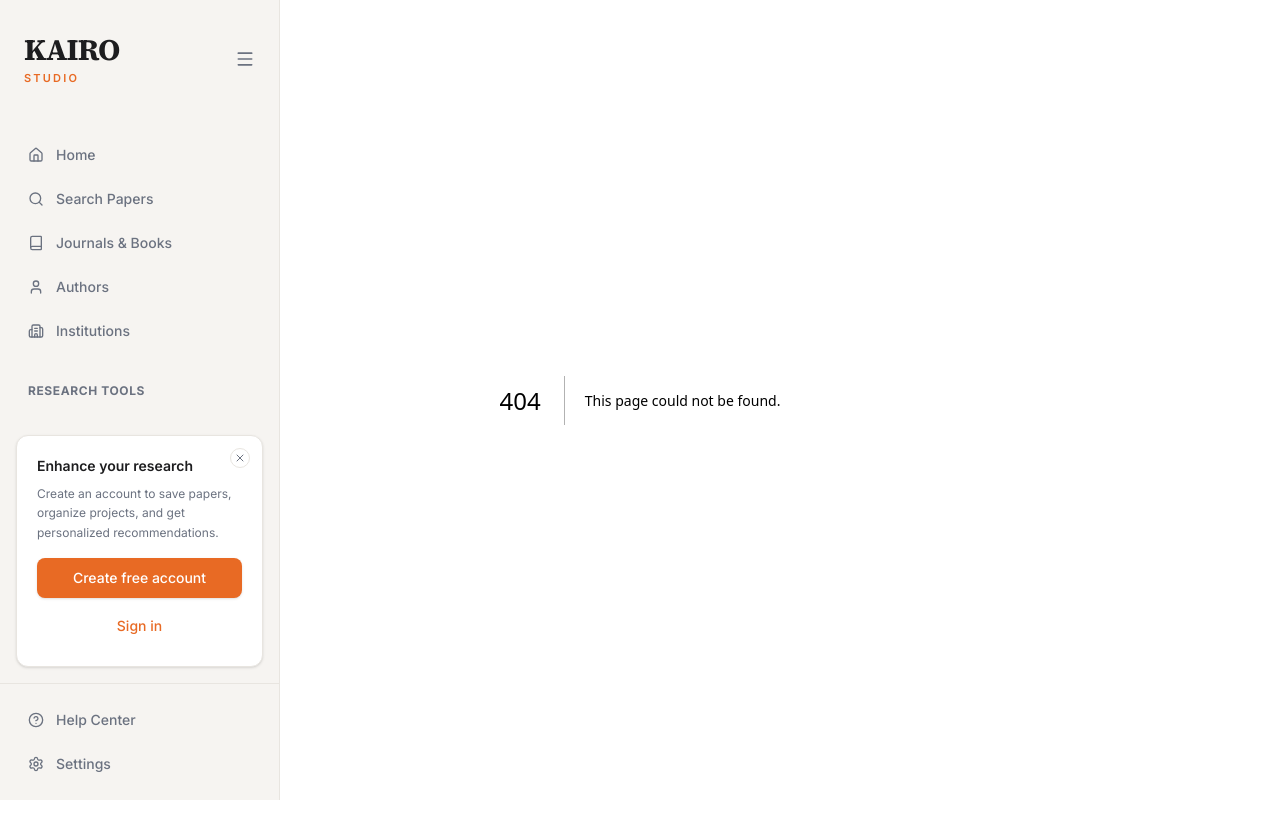
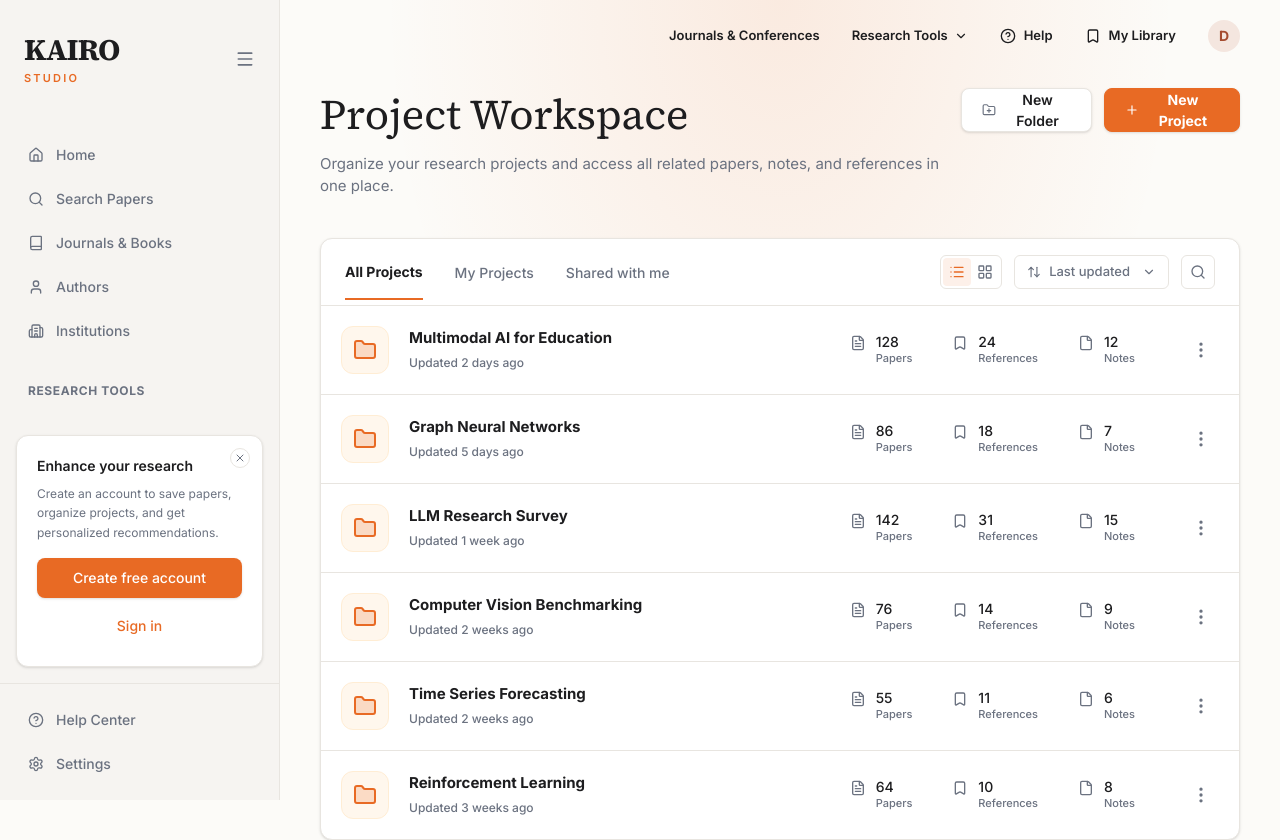
Before and after one commit to Ardavaa/kairo-studio, a Next.js app in the folder frontend/: page /project-workspace in a window 1280 px wide. Before the commit this address had no page. Shown: the top 840 px of the page. Before the commit the page ends 800 px from the top, so only its background shows below. Built offline with nearby package versions, Linux system fonts and the light colour scheme.

Commit message:
feat: project workspace page

```diff
--- /dev/null
+++ b/frontend/app/project-workspace/page.tsx
@@ -0,0 +1,187 @@
+"use client";
+import { useState } from "react";
+import {
+  ChevronDown, HelpCircle, Bookmark, Folder, FolderPlus,
+  Plus, Search, ArrowUpDown, List, LayoutGrid, MoreVertical,
+  FileText, BookOpen, File
+} from "lucide-react";
+
+export default function ProjectWorkspacePage() {
+  return (
+    <div className="flex min-h-screen bg-warm-white text-primary font-sans">
+      <main className="flex-1 ml-[280px] min-w-0 flex flex-col relative bg-warm-white animate-page-in">
+
+        {/* Background Glow */}
+        <div className="absolute top-0 left-1/2 -translate-x-1/2 w-[800px] h-[600px] bg-[radial-gradient(ellipse_at_top,rgba(234,88,12,0.1)_0%,transparent_70%)] pointer-events-none z-0" />
+
+        {/* Topbar */}
+        <header className="h-[72px] flex items-center justify-end px-10 shrink-0 relative z-10">
+          <div className="flex items-center gap-8 text-[13px] font-medium text-primary">
+            <a href="#" className="hover:text-accent transition-colors font-semibold">Journals & Conferences</a>
+            <button className="flex items-center gap-1.5 hover:text-accent transition-colors font-semibold">
+              Research Tools <ChevronDown className="w-3.5 h-3.5" />
+            </button>
+            <a href="#" className="flex items-center gap-2 hover:text-accent transition-colors font-semibold">
+              <HelpCircle className="w-4 h-4" /> Help
+            </a>
+            <a href="#" className="flex items-center gap-2 hover:text-accent transition-colors font-semibold">
+              <Bookmark className="w-4 h-4" /> My Library
+            </a>
+            <button className="w-8 h-8 rounded-full bg-[#f4e6df] text-[#a54c30] flex items-center justify-center font-bold text-sm">
+              D
+            </button>
+          </div>
+        </header>
+
+        <div className="flex-1 flex flex-col px-10 pb-16 max-w-[1200px] mx-auto w-full relative z-10">
+
+          {/* Header section */}
+          <div className="pt-4 pb-10 flex items-start justify-between">
+            <div>
+              <h1 className="font-serif text-[42px] leading-tight text-primary mb-3">
+                Project Workspace
+              </h1>
+              <p className="text-[15px] text-muted">
+                Organize your research projects and access all related papers, notes, and references in one place.
+              </p>
+            </div>
+            <div className="flex gap-3">
+              <button className="flex items-center gap-2 px-5 h-11 bg-white border border-soft-border rounded-lg text-[14px] font-semibold text-primary hover:bg-black/5 shadow-sm transition-colors">
+                <FolderPlus className="w-4 h-4 text-muted" /> New Folder
+              </button>
+              <button className="flex items-center gap-2 px-5 h-11 bg-accent border border-accent rounded-lg text-[14px] font-bold text-white hover:bg-accent/90 shadow-sm transition-colors">
+                <Plus className="w-4 h-4" /> New Project
+              </button>
+            </div>
+          </div>
+
+          {/* Main Content Box */}
+          <div className="bg-white border border-soft-border rounded-xl shadow-sm overflow-hidden flex flex-col mb-12">
+
+            {/* Toolbar */}
+            <div className="px-6 py-4 border-b border-soft-border flex items-center justify-between">
+
+              {/* Tabs */}
+              <div className="flex items-center gap-8">
+                <button className="text-[14px] font-bold text-primary pb-4 -mb-[17px] border-b-2 border-accent">
+                  All Projects
+                </button>
+                <button className="text-[14px] font-medium text-muted hover:text-primary pb-4 -mb-[17px]">
+                  My Projects
+                </button>
+                <button className="text-[14px] font-medium text-muted hover:text-primary pb-4 -mb-[17px]">
+                  Shared with me
+                </button>
+              </div>
+
+              {/* View/Sort/Search Controls */}
+              <div className="flex items-center gap-3">
+                {/* View Toggle */}
+                <div className="flex items-center bg-paper-white border border-soft-border rounded-md p-0.5">
+                  <button className="p-1.5 bg-accent/10 text-accent rounded hover:bg-accent/15 transition-colors">
+                    <List className="w-4 h-4" />
+                  </button>
+                  <button className="p-1.5 text-muted hover:text-primary transition-colors">
+                    <LayoutGrid className="w-4 h-4" />
+                  </button>
+                </div>
+
+                {/* Sort Dropdown */}
+                <button className="flex items-center gap-2 px-3 py-1.5 bg-paper-white border border-soft-border rounded-md text-[13px] font-medium text-muted hover:text-primary transition-colors h-[34px]">
+                  <ArrowUpDown className="w-3.5 h-3.5" /> Last updated <ChevronDown className="w-3.5 h-3.5 ml-1" />
+                </button>
+
+                {/* Search Button */}
+                <button className="flex items-center justify-center w-[34px] h-[34px] bg-paper-white border border-soft-border rounded-md text-muted hover:text-primary transition-colors">
+                  <Search className="w-4 h-4" />
+                </button>
+              </div>
+            </div>
+
+            {/* Project List */}
+            <div className="flex flex-col divide-y divide-soft-border">
+
+              {[
+                { title: "Multimodal AI for Education", updated: "2 days", papers: 128, refs: 24, notes: 12 },
+                { title: "Graph Neural Networks", updated: "5 days", papers: 86, refs: 18, notes: 7 },
+                { title: "LLM Research Survey", updated: "1 week", papers: 142, refs: 31, notes: 15 },
+                { title: "Computer Vision Benchmarking", updated: "2 weeks", papers: 76, refs: 14, notes: 9 },
+                { title: "Time Series Forecasting", updated: "2 weeks", papers: 55, refs: 11, notes: 6 },
+                { title: "Reinforcement Learning", updated: "3 weeks", papers: 64, refs: 10, notes: 8 },
+              ].map((project, idx) => (
+                <div key={idx} className="flex items-center justify-between p-5 hover:bg-black/5 transition-colors group cursor-pointer">
+
+                  {/* Left: Icon & Title */}
+                  <div className="flex items-center gap-5">
+                    <div className="w-12 h-12 rounded-xl bg-orange-50 flex items-center justify-center border border-orange-100 shrink-0">
+                      <Folder className="w-6 h-6 text-accent fill-accent/20" />
+                    </div>
+                    <div>
+                      <h3 className="text-[15px] font-bold text-primary mb-1 group-hover:text-accent transition-colors">
+                        {project.title}
+                      </h3>
+                      <p className="text-[12px] font-medium text-muted">
+                        Updated {project.updated} ago
+                      </p>
+                    </div>
+                  </div>
+
+                  {/* Right: Stats & Options */}
+                  <div className="flex items-center gap-12">
+                    {/* Stats */}
+                    <div className="flex items-center gap-10">
+
+                      <div className="flex items-start gap-2.5">
+                        <FileText className="w-4 h-4 text-muted mt-0.5" />
+                        <div>
+                          <div className="text-[14px] font-medium text-primary leading-tight">{project.papers}</div>
+                          <div className="text-[11px] font-medium text-muted">Papers</div>
+                        </div>
+                      </div>
+
+                      <div className="flex items-start gap-2.5">
+                        <Bookmark className="w-4 h-4 text-muted mt-0.5" />
+                        <div>
+                          <div className="text-[14px] font-medium text-primary leading-tight">{project.refs}</div>
+                          <div className="text-[11px] font-medium text-muted">References</div>
+                        </div>
+                      </div>
+
+                      <div className="flex items-start gap-2.5">
+                        <File className="w-4 h-4 text-muted mt-0.5" />
+                        <div>
+                          <div className="text-[14px] font-medium text-primary leading-tight">{project.notes}</div>
+                          <div className="text-[11px] font-medium text-muted">Notes</div>
+                        </div>
+                      </div>
+
+                    </div>
+
+                    {/* Options Button */}
+                    <button className="text-muted hover:text-primary transition-colors p-2">
+                      <MoreVertical className="w-5 h-5" />
+                    </button>
+                  </div>
+
+                </div>
+              ))}
+
+            </div>
+          </div>
+
+          {/* Footer Hint */}
+          <div className="flex items-center justify-center gap-4 py-8">
+            <div className="w-12 h-12 rounded-full bg-orange-50 flex items-center justify-center border border-orange-100 shrink-0">
+              <Folder className="w-5 h-5 text-accent" />
+            </div>
+            <div>
+              <h4 className="text-[14px] font-bold text-primary mb-0.5">Need help organizing your research?</h4>
+              <p className="text-[12px] font-medium text-muted">Create folders and projects to keep everything structured.</p>
+            </div>
+          </div>
+
+        </div>
+      </main>
+    </div>
+  );
+}
--- a/frontend/components/Sidebar.tsx
+++ b/frontend/components/Sidebar.tsx
@@ -109,10 +109,10 @@ export default function Sidebar() {
               </Link>
             </li>
             <li>
-              <a href="#" onClick={(e) => e.preventDefault()} className="flex items-center gap-3 px-3 py-2.5 text-muted hover:text-primary hover:bg-black/5 rounded-lg font-medium text-sm transition-colors">
+              <Link href="/project-workspace" className={linkClass("/project-workspace")}>
                 <FolderOpen className="w-4 h-4" />
                 Project Workspace
-              </a>
+              </Link>
             </li>
           </ul>
         </div>
```
Also changed, not shown: 1 other file (tests, documents, lock files or other folders).
